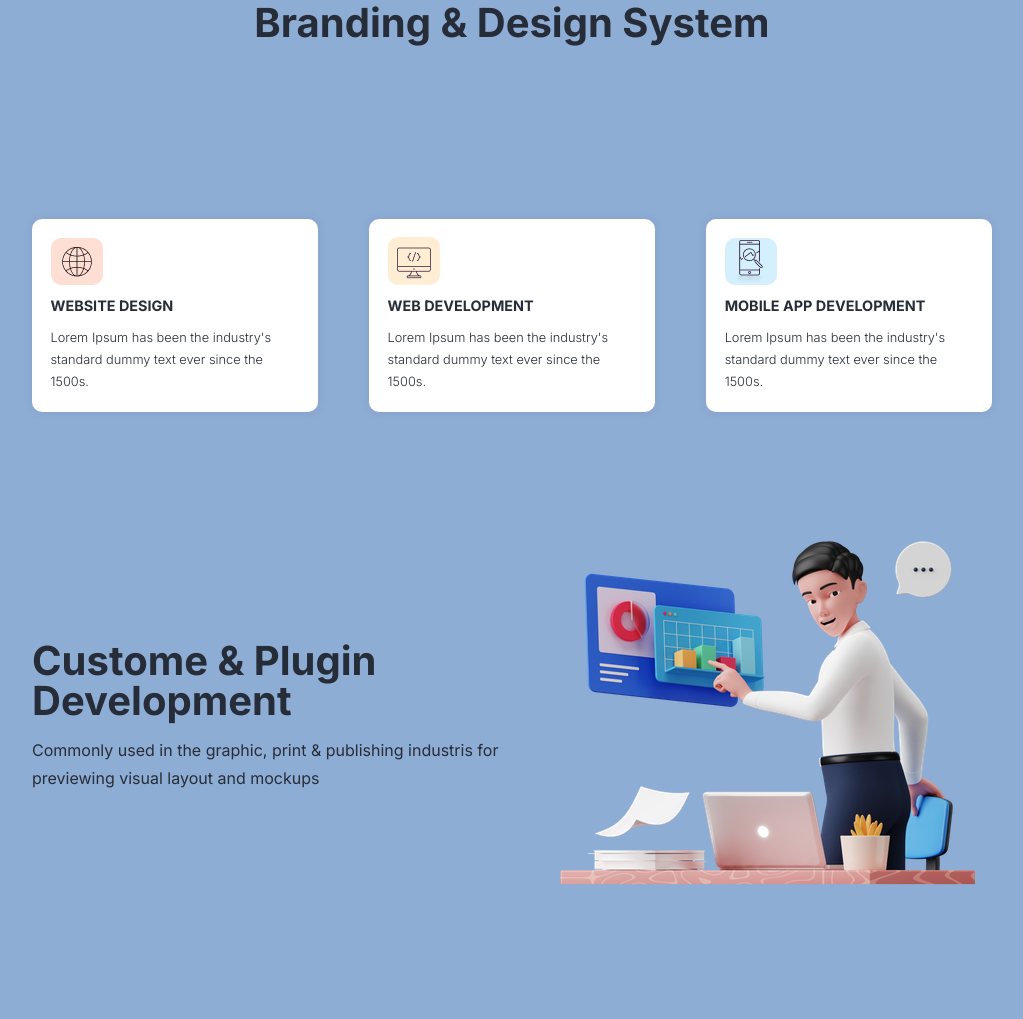
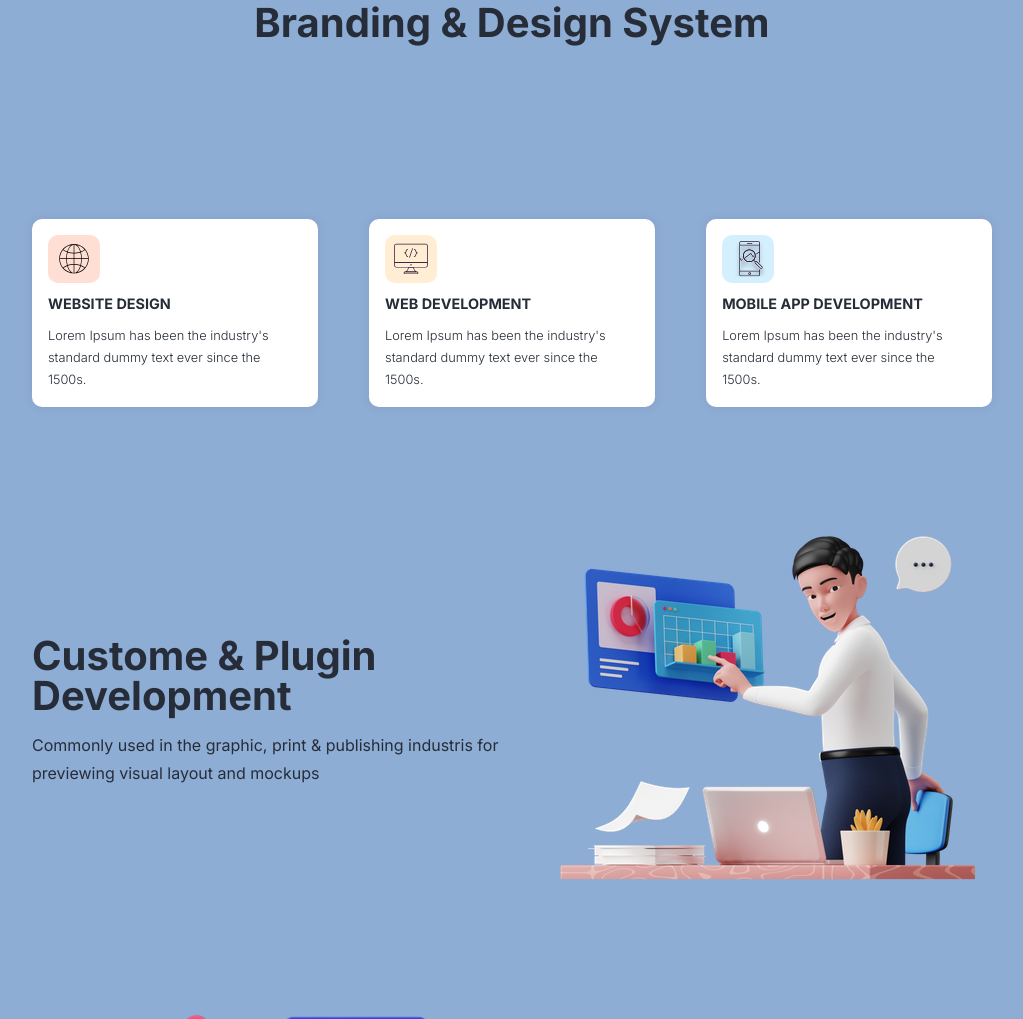
Before and after one commit to PhoenixWhite03/Digital-Agency-RB1, a website: page index.html in a window 1280 px wide. Shown: the part 1055-2074 px from the top of the page, without its empty margins (128-1151 px from the left). Drawn offline with nearby package versions, Linux system fonts and the light colour scheme.

Commit message:
cards terminadas

```diff
--- a/css/cards.css
+++ b/css/cards.css
@@ -21,16 +21,27 @@
     gap: 0.7em;
 
     border-radius: 10px;
-    padding: 18.5px;
+    padding: 1rem;
 }
 
 .card-icon {
     display: flex;
     justify-content: center;
+    align-items: center;
     width: 52px;
     height: 47.78px;
-    align-items: center;
     border-radius: 10px;
+}
+
+.mobile-icon {
+    position: relative;
+}
+
+.mobile-icon img {
+    position: absolute;
+
+    top: 10%;
+    left: 20%;
 }
 
 .card-title {
@@ -54,8 +65,16 @@
 
 @media (max-width: 860px) {
     .card-list {
-        flex-direction: column;
+        flex-direction: column-reverse;
         gap: 1rem;
-        padding: 1rem 2rem 10rem 2rem;
+        padding: 1rem 2.5rem 10rem 2.5rem;
+    }
+
+    .card:last-child {
+        display: none;
+    }
+
+    .card {
+        padding: 1rem 1.5rem;
     }
 }
--- a/index.html
+++ b/index.html
@@ -89,7 +89,7 @@
                         <ul class="card-list">
                             <li class="card">
                                 <div class="card-icon" style="background-color: #FFDED4;">
-                                    <img src="assets/website-4943 1.png" alt="service icon" class="icon-img">
+                                    <img src="assets/website-4943 1.svg" alt="service icon" class="icon-img">
                                 </div>
                                 <h4 class="card-title">WEBSITE DESIGN</h4>
                                 <p class="card-description">
@@ -97,8 +97,8 @@
                                 </p>
                             </li>
                             <li class="card">
-                                <div class="card-icon">
-                                    <img src="assets/LOGO2.png" alt="service icon" class="icon-img">
+                                <div class="card-icon" style="background-color: #FFEED4;">
+                                    <img src="assets/computer-6823 1.svg" alt="service icon" class="icon-img">
                                 </div>
                                 <h4 class="card-title">WEB DEVELOPMENT</h4>
                                 <p class="card-description">
@@ -106,8 +106,8 @@
                                 </p>
                             </li>
                             <li class="card">
-                                <div class="card-icon" style="background-color:#D4F0FF;">
-                                    <img src="assets/mobile-phone-1164 1.png" alt="service icon" class="icon-img">
+                                <div class="card-icon mobile-icon" style="background-color:#D4F0FF;">
+                                    <img src="assets/mobile-phone-1164 1.svg" alt="service icon" class="icon-img">
                                 </div>
                                 <h4 class="card-title">MOBILE APP  DEVELOPMENT</h4>
                                 <p class="card-description">
```
Also changed, not shown: assets/computer-6823 1.svg (added), assets/mobile-phone-1164 1.svg (added), assets/website-4943 1.svg (added).
